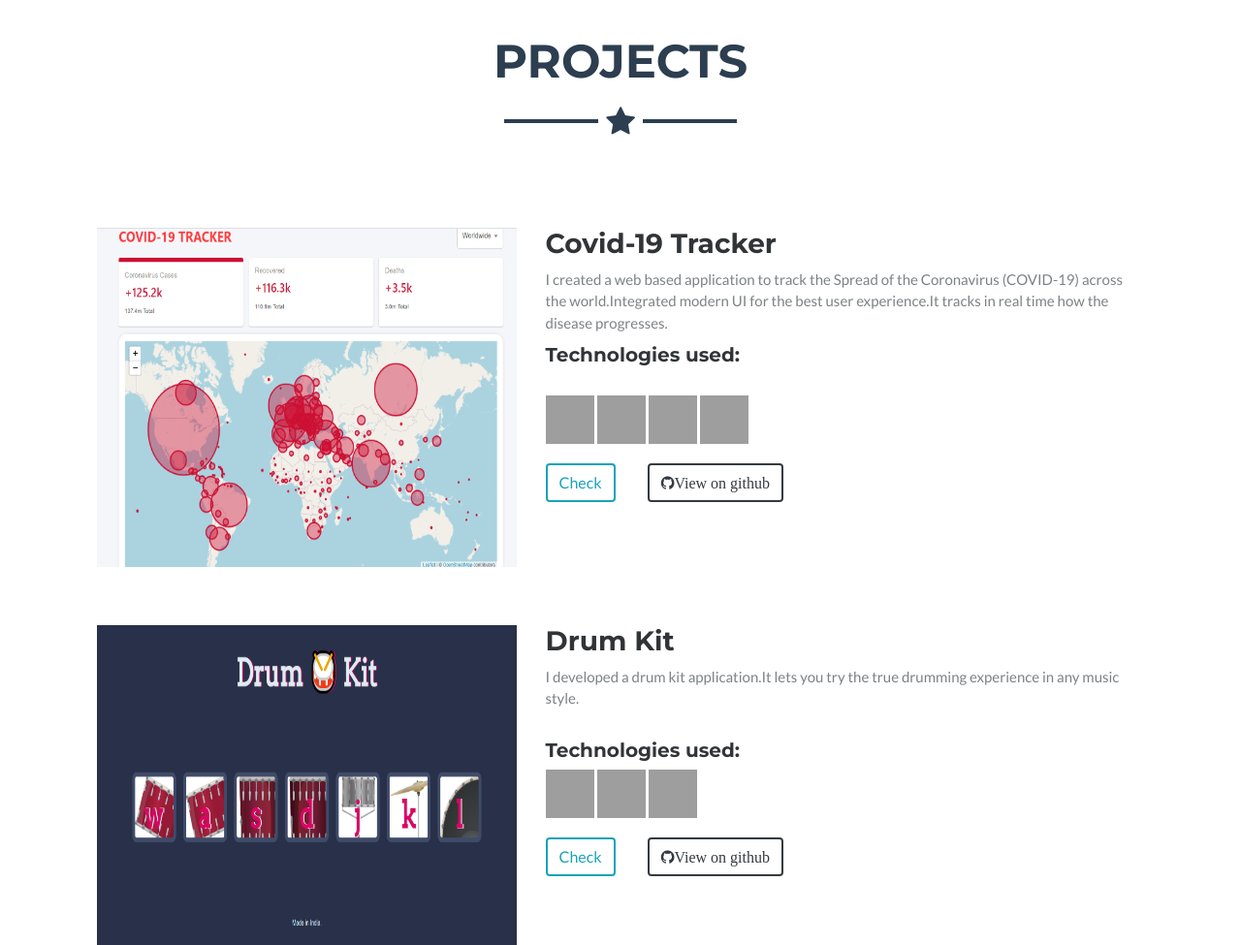
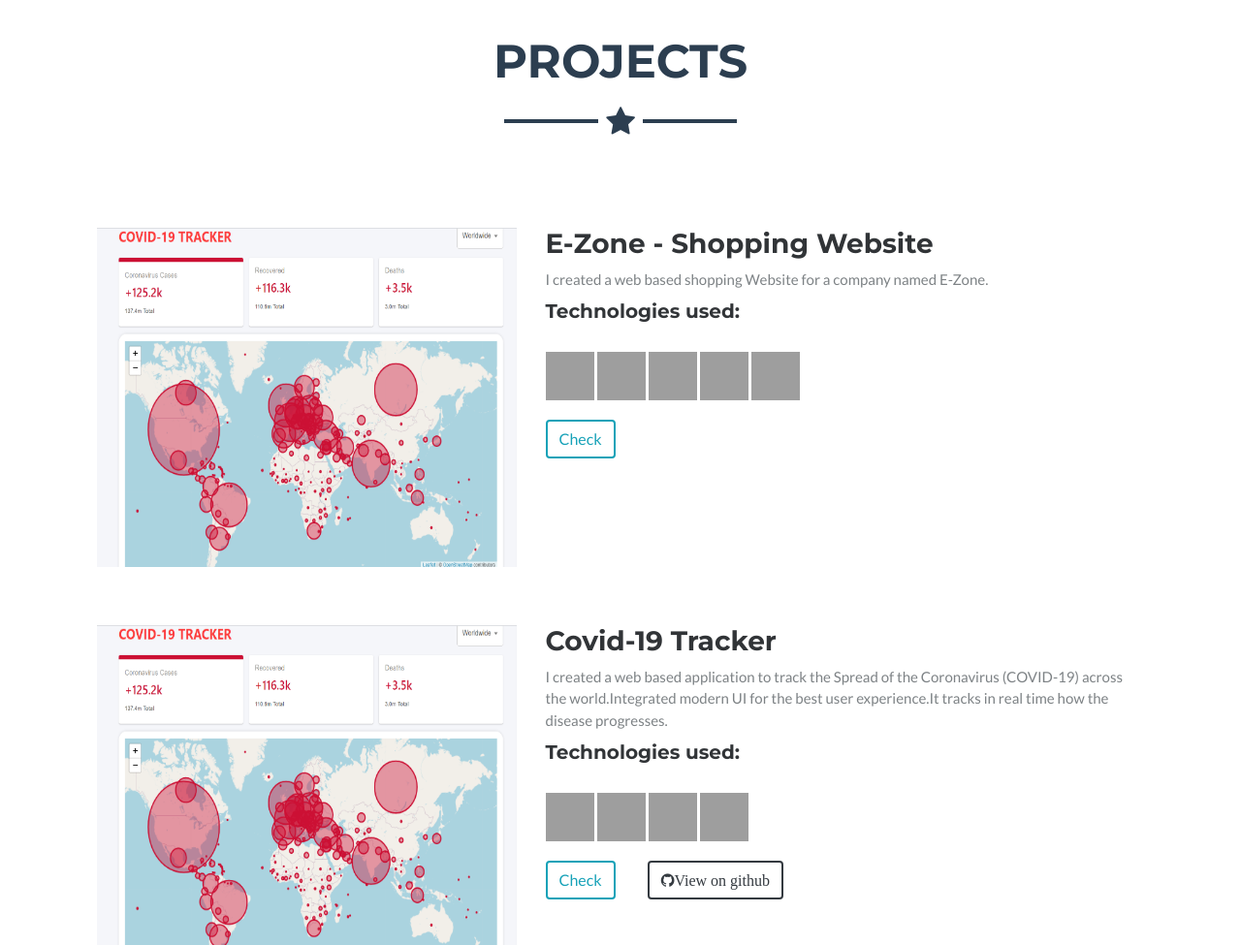
Before and after one commit to praveen-devv/praveen-devv.github.io, a plain HTML site: page index.html in a window 1280 px wide. Shown: the part 1415-2390 px from the top of the page at 97% size. Drawn offline with nearby package versions, Linux system fonts and the light colour scheme; grey boxes are pictures that could not be loaded.

Commit message:
Update index.html

```diff
--- a/index.html
+++ b/index.html
@@ -78,6 +78,26 @@
                                 <hr class="star-dark mb-5">
                             </div>
                             <div class="row projects">
+                                <div class="col-sm-12 item">
+                                    <div class="row">
+                                        <div class="col-md-12 col-lg-5"><a href="#"><img class="img-fluid pro" src="assets/img/ct.PNG"></a></div>
+                                        <div class="col">
+                                            <h3 class="">E-Zone - Shopping Website</h3>
+                                            <p class="description">I created a web based shopping Website for a company named E-Zone.</p>
+                                            <h5 style="margin: 10px 0 30px 0;">Technologies used:</h5>
+                                            <div>
+                                                <img src="https://raw.githubusercontent.com/devicons/devicon/master/icons/react/react-original-wordmark.svg" alt="react" width="50" height="50"/>
+                                                <img src="https://raw.githubusercontent.com/devicons/devicon/master/icons/html5/html5-original-wordmark.svg" alt="html5" width="50" height="50"/>
+                                                <img src="https://raw.githubusercontent.com/devicons/devicon/master/icons/css3/css3-original-wordmark.svg" alt="css3" width="50" height="50"/>
+                                                <img src="https://raw.githubusercontent.com/devicons/devicon/master/icons/javascript/javascript-original.svg" alt="javascript" width="50" height="50"/>
+                                                <img src="https://www.vectorlogo.zone/logos/firebase/firebase-icon.svg" alt="javascript" width="50" height="50"/>
+                                            </div>
+                                            <a href="https://syscosystems-ezonee.web.app/" target="_blank">
+                                                <button type="button" class="btn btn-outline-info" style="margin-top: 20px;">Check</button>
+                                            </a>
+                                        </div>
+                                    </div>
+                                </div>
                                 <div class="col-sm-12 item">
                                     <div class="row">
                                         <div class="col-md-12 col-lg-5"> <a href="https://covid-19-tracker-f5202.web.app/" target="_blank"><img class="img-fluid pro" src="assets/img/ct.PNG"></a></div>
```
